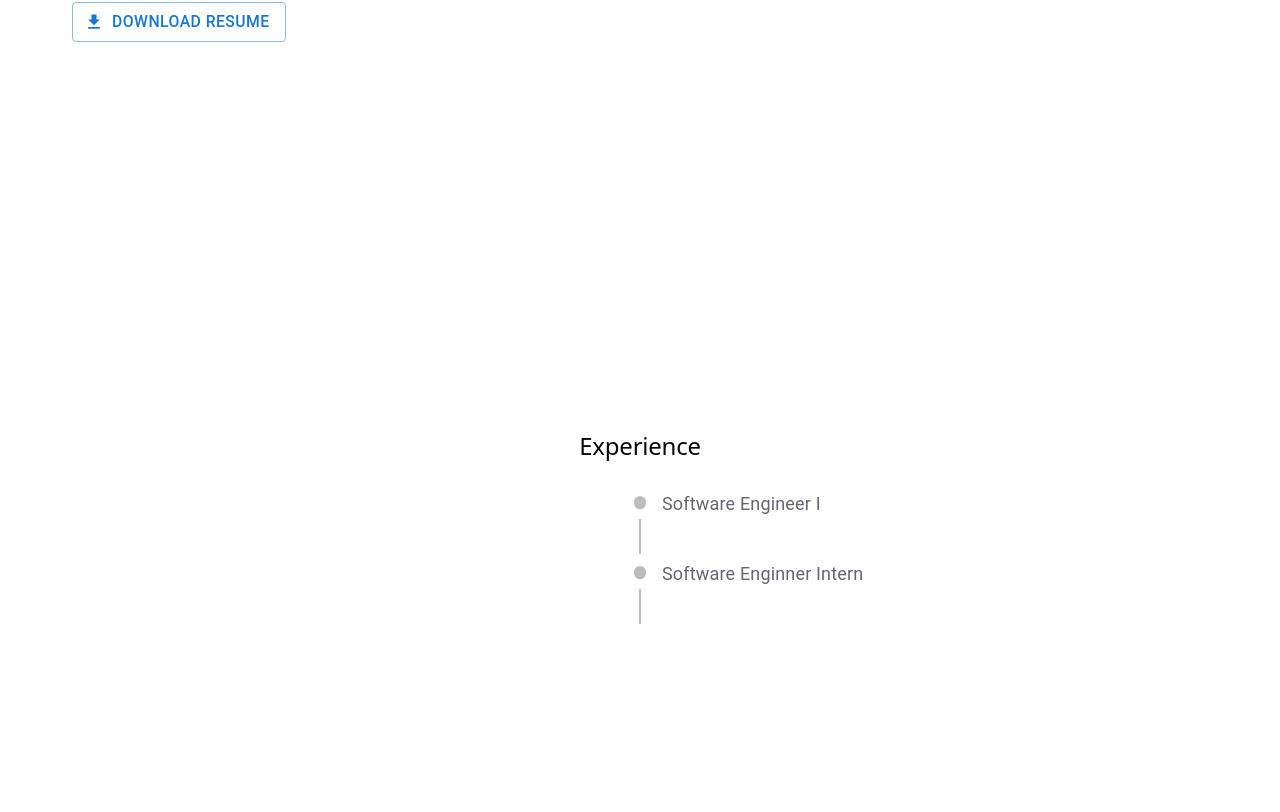
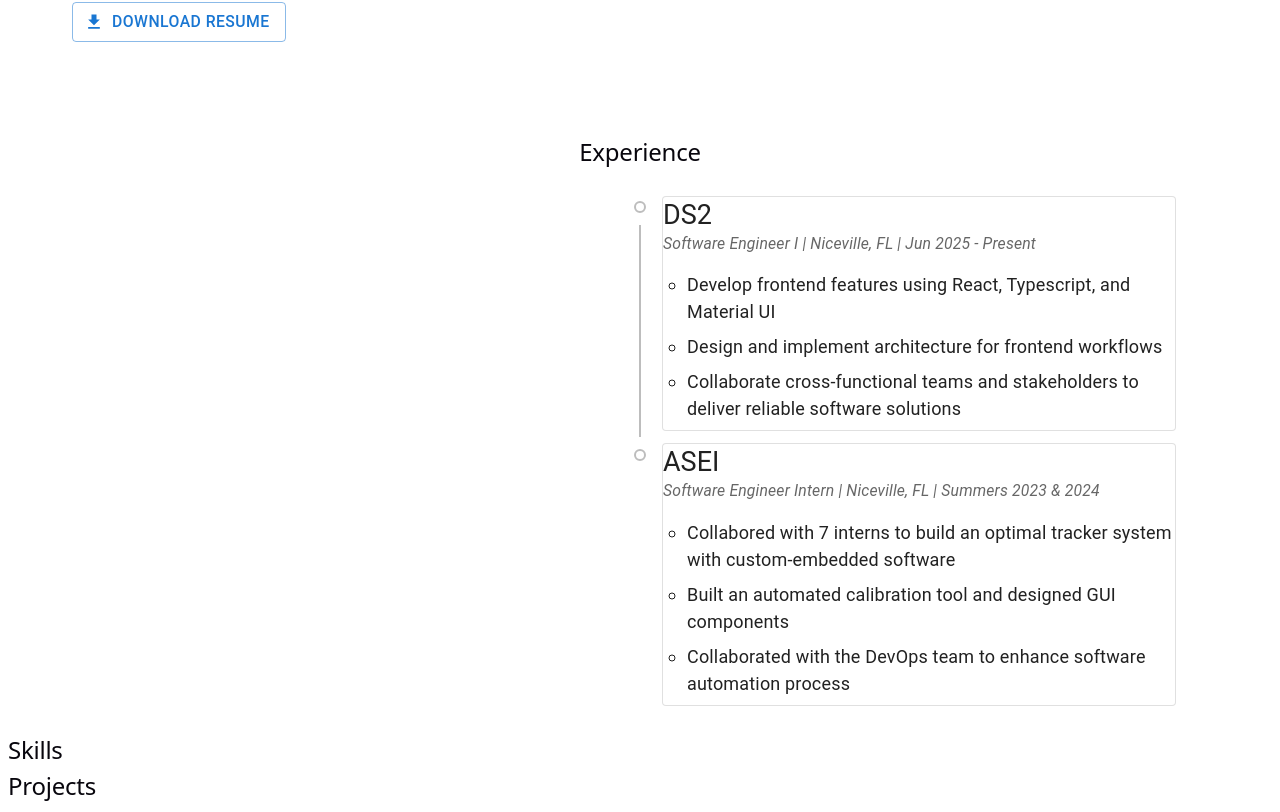
Before and after one commit to trevormee/personal-website, a React (Vite) app in the folder trevor-portfolio/: page / in a window 1280 px wide. Shown: the part 1248-2060 px from the top of the page. Built offline with nearby package versions, Linux system fonts and the light colour scheme.

Commit message:
experience section

```diff
--- a/trevor-portfolio/src/components/Experience.tsx
+++ b/trevor-portfolio/src/components/Experience.tsx
@@ -4,6 +4,7 @@
 import TimelineConnector from "@mui/lab/TimelineConnector";
 import TimelineContent from "@mui/lab/TimelineContent";
 import TimelineDot from "@mui/lab/TimelineDot";
+import { Box, Container, Paper, Stack, Typography } from "@mui/material";
 
 type WorkExperience = {
   company: string;
@@ -13,7 +14,7 @@
   bullets: string[];
 };
 
-const CONST_WORK_EXPERIENCE: WorkExperience[] = [
+const WORK_EXPERIENCE: WorkExperience[] = [
   // DS2
   {
     company: "DS2",
@@ -28,29 +29,76 @@
   },
 
   // ASEI
+  {
+    company: "ASEI",
+    title: "Software Engineer Intern",
+    location: "Niceville, FL",
+    dates: "Summers 2023 & 2024",
+    bullets: [
+      "Collabored with 7 interns to build an optimal tracker system with custom-embedded software",
+      "Built an automated calibration tool and designed GUI components",
+      "Collaborated with the DevOps team to enhance software automation process",
+    ],
+  },
 ];
 
 export default function Experience() {
   return (
     <section id="experience">
-      <h2 style={{ textAlign: "center", marginTop: "2rem" }}>Experience</h2>
+      <h2 style={{ textAlign: "center" }}>Experience</h2>
 
-      <Timeline>
-        <TimelineItem>
-          <TimelineSeparator>
-            <TimelineDot />
-            <TimelineConnector />
-          </TimelineSeparator>
-          <TimelineContent>Software Engineer I</TimelineContent>
-        </TimelineItem>
-        <TimelineItem>
-          <TimelineSeparator>
-            <TimelineDot />
-            <TimelineConnector />
-          </TimelineSeparator>
-          <TimelineContent>Software Enginner Intern</TimelineContent>
-        </TimelineItem>
-      </Timeline>
+      <Container
+        maxWidth="lg"
+        sx={{
+          px: { xs: 2, md: 4 },
+          py: 0,
+        }}
+      >
+        <Timeline position="right">
+          {WORK_EXPERIENCE.map((job, index) => (
+            <TimelineItem key={job.title}>
+              <TimelineSeparator>
+                <TimelineDot variant="outlined" />
+                {index < WORK_EXPERIENCE.length - 1 && <TimelineConnector />}
+              </TimelineSeparator>
+              <TimelineContent>
+                <Paper variant="outlined">
+                  <Stack spacing={2}>
+                    <Box>
+                      <Typography variant="h5" color="text.primary">
+                        {job.company}
+                      </Typography>
+
+                      <Typography
+                        variant="body2"
+                        sx={{
+                          fontStyle: "italic",
+                          color: "text.secondary",
+                        }}
+                      >
+                        {job.title} | {job.location} | {job.dates}
+                      </Typography>
+                    </Box>
+
+                    <Box component="ul" sx={{ m: 0, pl: 3 }}>
+                      {job.bullets.map((bullet) => (
+                        <Typography
+                          key={bullet}
+                          component="li"
+                          variant="body1"
+                          sx={{ mb: 1 }}
+                        >
+                          {bullet}
+                        </Typography>
+                      ))}
+                    </Box>
+                  </Stack>
+                </Paper>
+              </TimelineContent>
+            </TimelineItem>
+          ))}
+        </Timeline>
+      </Container>
     </section>
   );
 }
--- a/trevor-portfolio/src/index.css
+++ b/trevor-portfolio/src/index.css
@@ -69,8 +69,9 @@
 }
 
 section {
-  min-height: 100vh;
+  /* min-height: 100vh; */
   width: 100%;
+  max-height: fit-content;
 }
 
 * {
```
